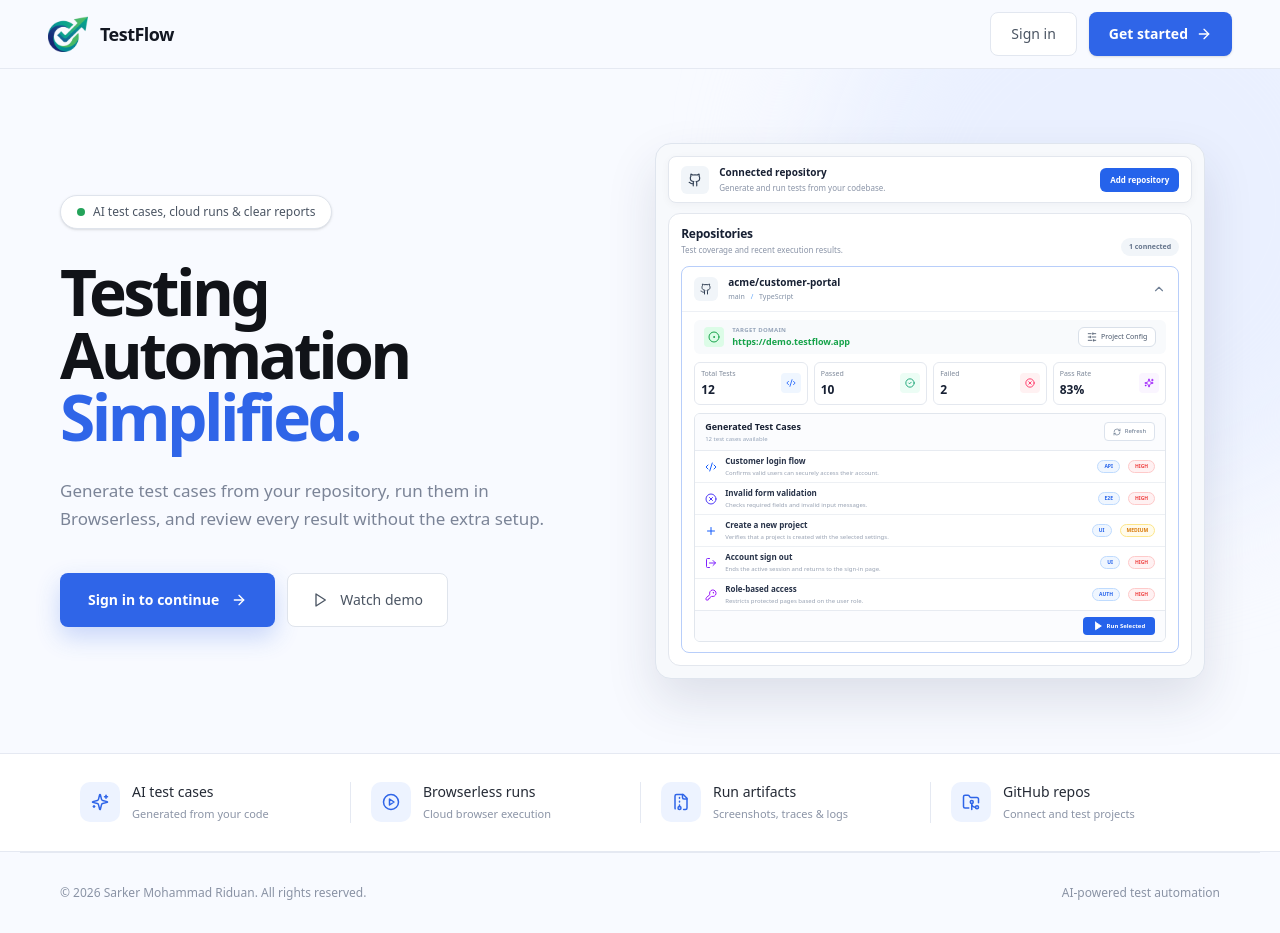
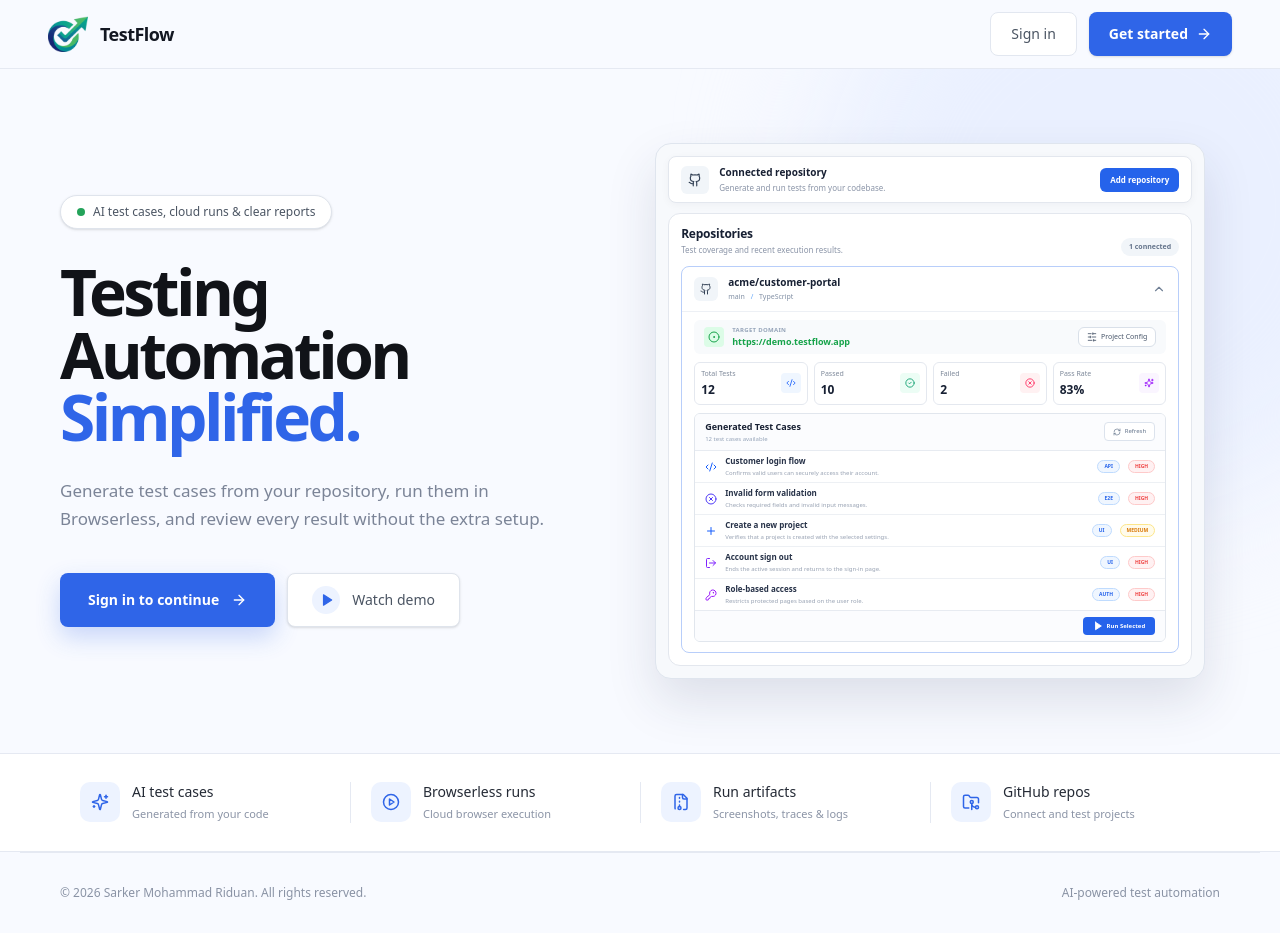
Before and after one commit to smRid/Testing-Automation, a Next.js app: page / in a window 1280 px wide. Built offline with nearby package versions, Linux system fonts and the light colour scheme; no server answers.

Commit message:
feat: add landing page with integrated product demo video component

```diff
--- a/app/page.jsx
+++ b/app/page.jsx
@@ -24,6 +24,7 @@ import {
   SignInButton,
   SignUpButton,
 } from "@clerk/nextjs";
+import DemoVideoDialog from "@/components/custom/DemoVideoDialog";
 import { siteConfig } from "@/lib/site";
 
 const authRedirect = "/loading-workspace";
@@ -165,14 +166,7 @@ export default function Home() {
                 </Link>
               </Show>
 
-              <button
-                type="button"
-                aria-label="Watch demo"
-                className="flex h-[54px] cursor-default items-center gap-3 rounded-lg border border-[#dfe4ec] bg-white px-6 text-sm font-medium text-[#4b5563]"
-              >
-                <Play className="h-4 w-4" />
-                Watch demo
-              </button>
+              <DemoVideoDialog />
             </div>
           </div>
 
--- /dev/null
+++ b/components/custom/DemoVideoDialog.tsx
@@ -0,0 +1,77 @@
+"use client";
+
+import { useEffect, useRef, useState } from "react";
+import { Play } from "lucide-react";
+
+import {
+  Dialog,
+  DialogContent,
+  DialogDescription,
+  DialogHeader,
+  DialogTitle,
+  DialogTrigger,
+} from "@/components/ui/dialog";
+
+export default function DemoVideoDialog() {
+  const [open, setOpen] = useState(false);
+  const videoRef = useRef<HTMLVideoElement>(null);
+
+  useEffect(() => {
+    const video = videoRef.current;
+    if (!video) return;
+
+    if (open) {
+      void video.play().catch(() => {
+        // The player controls remain available when autoplay is browser-blocked.
+      });
+      return;
+    }
+
+    video.pause();
+    video.currentTime = 0;
+  }, [open]);
+
+  return (
+    <Dialog open={open} onOpenChange={setOpen}>
+      <DialogTrigger asChild>
+        <button
+          type="button"
+          className="group flex h-[54px] items-center gap-3 rounded-lg border border-[#dfe4ec] bg-white px-6 text-sm font-medium text-[#4b5563] shadow-sm transition-all hover:-translate-y-0.5 hover:border-[#cbd5e1] hover:bg-[#f8faff] hover:text-[#2f65e8] hover:shadow-md focus-visible:outline-none focus-visible:ring-2 focus-visible:ring-[#2f65e8] focus-visible:ring-offset-2"
+        >
+          <span className="grid h-7 w-7 place-items-center rounded-full bg-[#edf3ff] text-[#2f65e8] transition-colors group-hover:bg-[#2f65e8] group-hover:text-white">
+            <Play className="ml-0.5 h-3.5 w-3.5 fill-current" />
+          </span>
+          Watch demo
+        </button>
+      </DialogTrigger>
+
+      <DialogContent className="w-[calc(100vw-1.5rem)] max-w-5xl gap-0 overflow-hidden rounded-2xl border border-white/10 bg-[#080b12] p-0 text-white shadow-[0_30px_90px_rgba(15,23,42,0.45)] [&>button]:right-4 [&>button]:top-4 [&>button]:z-20 [&>button]:grid [&>button]:h-9 [&>button]:w-9 [&>button]:place-items-center [&>button]:rounded-full [&>button]:bg-black/55 [&>button]:text-white [&>button]:opacity-100 [&>button]:backdrop-blur-sm [&>button:hover]:bg-black/75 sm:w-[calc(100vw-3rem)]">
+        <DialogHeader className="border-b border-white/10 bg-[#0d111b] px-5 py-4 pr-16 text-left sm:px-6">
+          <DialogTitle className="text-base font-semibold tracking-[-0.01em] text-white sm:text-lg">
+            See TestFlow in action
+          </DialogTitle>
+          <DialogDescription className="mt-1 text-xs leading-5 text-slate-400 sm:text-sm">
+            From repository analysis to cloud test execution and results.
+          </DialogDescription>
+        </DialogHeader>
+
+        <div className="relative aspect-video w-full bg-black">
+          <video
+            ref={videoRef}
+            className="h-full w-full object-contain"
+            controls
+            controlsList="nodownload"
+            disablePictureInPicture
+            playsInline
+            preload="metadata"
+            poster="/preview2.png"
+            onContextMenu={(event) => event.preventDefault()}
+          >
+            <source src="/demo.mp4" type="video/mp4" />
+            Your browser does not support HTML5 video.
+          </video>
+        </div>
+      </DialogContent>
+    </Dialog>
+  );
+}
```
Also changed, not shown: 1 other file (tests, documents, lock files or other folders).
